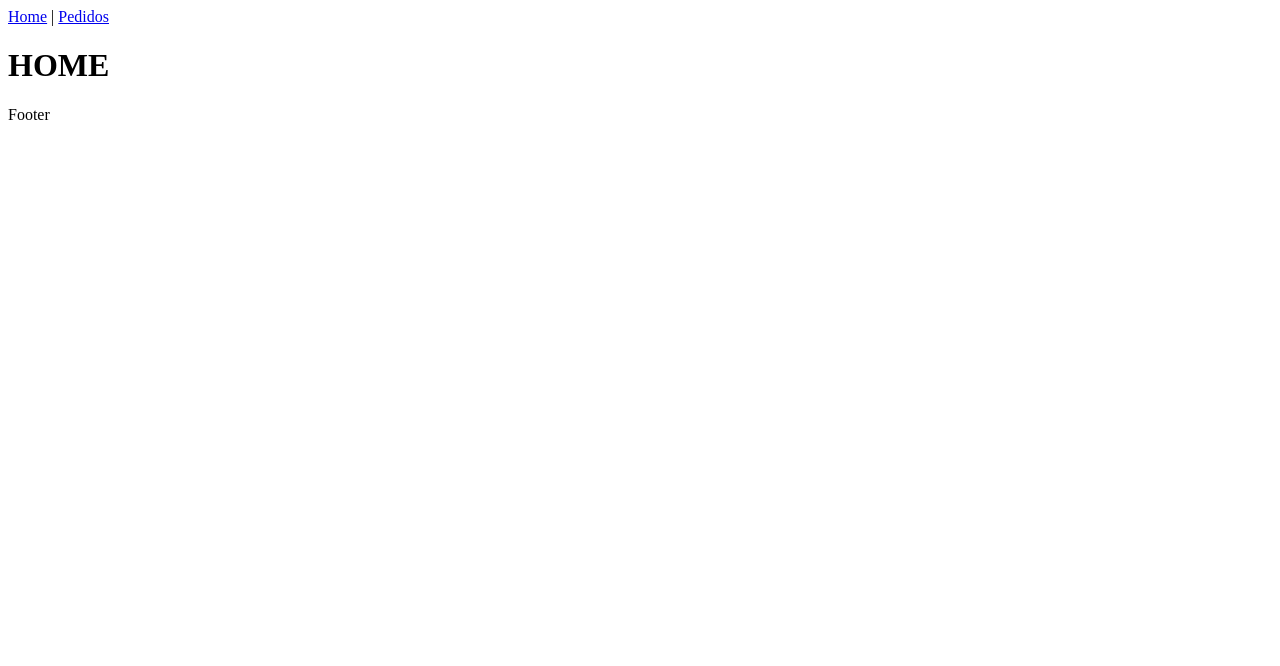
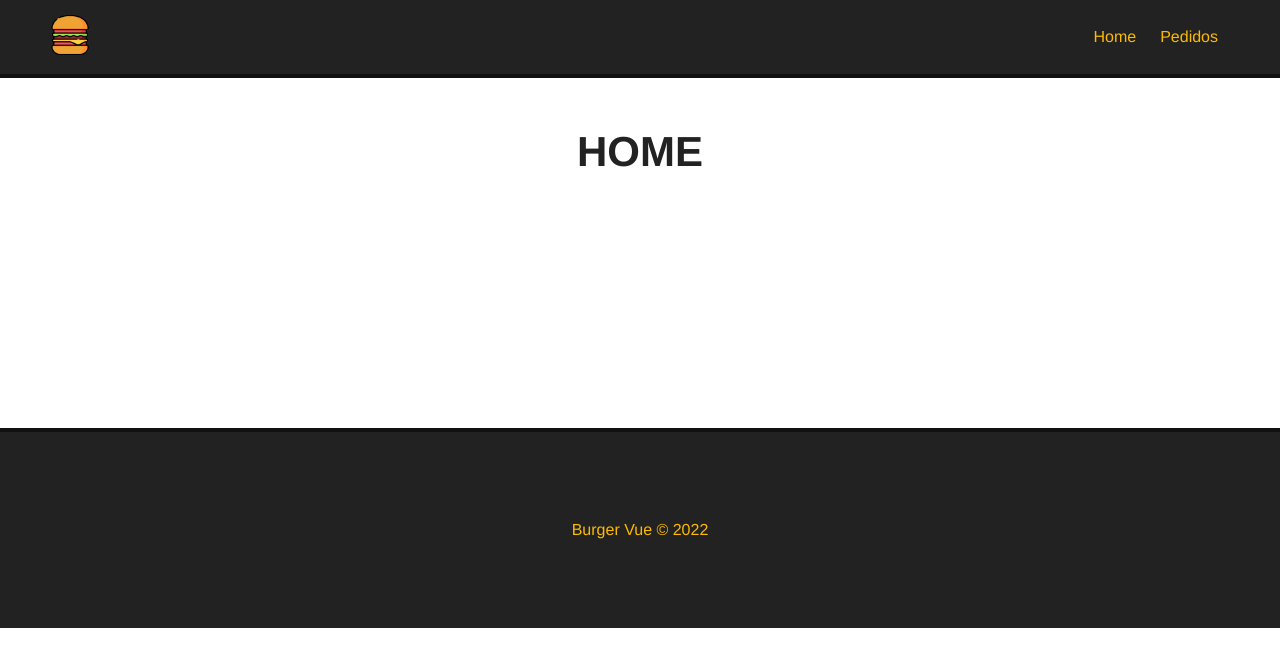
Before and after one commit to AAlan12/burger-vue, a Vue app: page / in a window 1280 px wide. Shown: the top 666 px of the page. Built offline with nearby package versions, Linux system fonts and the light colour scheme.

Commit message:
finalização do header e do footer

```diff
--- a/src/App.vue
+++ b/src/App.vue
@@ -1,7 +1,7 @@
 <template>
-  <Navbar></Navbar>
+  <Navbar :logo="logo_src" :alt="app_name" />
   <router-view/>
-  <Footer/>
+  <Footer />
 </template>
 
 <script>
@@ -12,10 +12,33 @@
   components:{
     Navbar,
     Footer
+  },
+  data() {
+    return{
+      logo_src: "/img/logo.png",
+      app_name:"Burger Vue"
+    }
   }
 }
 </script>
 
 <style>
+*{
+  font-family: Helvetica;
+  padding: 0;
+  margin: 0;
+  box-sizing: border-box;
+}
 
+.main-container{
+  margin: 50px;
+  min-height: 250px;
+}
+
+h1{
+  text-align: center;
+  font-size: 42px;
+  margin-bottom: 30px;
+  color: #222;
+}
 </style>
--- a/src/components/Footer.vue
+++ b/src/components/Footer.vue
@@ -1,5 +1,7 @@
 <template>
-    <p>Footer</p>
+    <footer id="footer">
+        <p>Burger Vue &copy; 2022</p>
+    </footer>
 </template>
 
 <script>
@@ -7,3 +9,16 @@
     name: "Footer"
 }
 </script>
+
+<style scoped>
+#footer{
+    height: 200px;
+    background-color: #222;
+    border-top: 4px solid #111;
+    color: #FCBA03;
+    display: flex;
+    align-items: center;
+    justify-content: center;
+    width: 100%;
+}
+</style>
--- a/src/components/Navbar.vue
+++ b/src/components/Navbar.vue
@@ -1,9 +1,9 @@
 <template>
     <div id="nav">
-        <router-link to="/">
-            <img src="" id="logo">
+        <router-link to="/" id="logo_url">
+            <img :src="logo" :alt="alt" id="logo">
         </router-link>
-        <router-link to="/">Home</router-link> |
+        <router-link to="/">Home</router-link>
         <router-link to="/pedidos">Pedidos</router-link>
     </div>
 </template>
@@ -11,10 +11,39 @@
 <script>
 
 export default{
-    name: "Navbar"
+    name: "Navbar",
+    props:["logo", "alt"]
 }
 </script>
 
 <style scoped>
+#nav{
+    background-color: #222;
+    border-bottom: 4px solid #111;
+    padding: 15px 50px;
+    display: flex;
+    justify-content: flex-end;
+    align-items: center;
+}
 
+#nav #logo_url{
+    margin: auto;
+    margin-left: 0;
+}
+
+#logo{
+    width: 40px;
+    height: 40px;
+}
+
+#nav a{
+    color: #FCBA03;
+    text-decoration: none;
+    margin: 12px;
+    transition: .5s;
+}
+
+#nav a:hover{
+    color: #FFF;
+}
 </style>
--- a/src/views/HomeView.vue
+++ b/src/views/HomeView.vue
@@ -1,5 +1,5 @@
 <template>
-  <div class="home">
+  <div class="main-container">
     <h1>HOME</h1>
   </div>
 </template>
--- a/src/views/Pedidos.vue
+++ b/src/views/Pedidos.vue
@@ -1,5 +1,5 @@
 <template>
-  <div>
+  <div class="main-container">
     <h1>Pedidos</h1>
   </div>
 </template>
```
